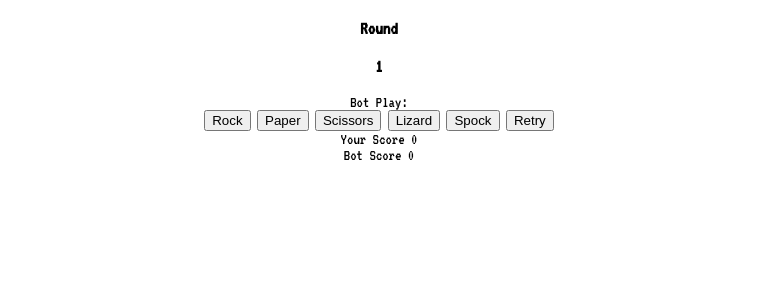
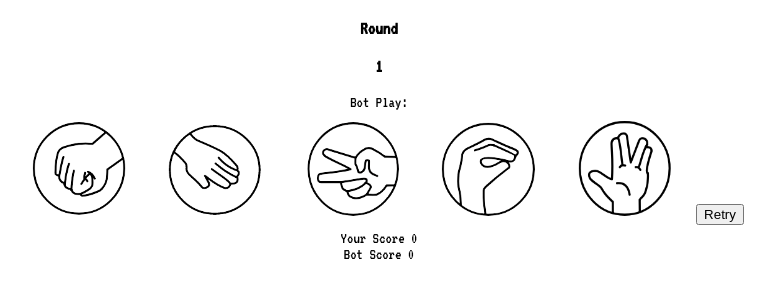
Before and after one commit to missdays/Lizard-Spock-and-Beyond, a plain HTML site: page index.html in a window 1280 px wide. Shown: the part 56-354 px from the top of the page, without its empty margins (261-1036 px from the left). Drawn offline with Linux system fonts and the light colour scheme.

Commit message:
add images and button css, js diffulty level

```diff
--- a/assets/css/style.css
+++ b/assets/css/style.css
@@ -2,3 +2,39 @@ body{
     font-family: 'VT323', monospace;
     text-align: center;
 }
+
+.game-button{
+    width: 120px;
+    height: 120px;
+    margin-left:5px;
+    margin-right:5px;
+    background-color:transparent;
+    border-radius: 50%;
+    border-color: transparent;
+}
+
+.button-image{
+    width: 100px;
+    height: 100px;
+
+}
+.rock-btn:hover{
+    border-color:lightgoldenrodyellow ;
+    border-width: 5px;
+}
+.paper-btn:hover{
+    border-color:lightseagreen ;
+    border-width: 5px;
+}
+.scissors-btn:hover{
+    border-color:lightcoral ;
+    border-width: 5px;
+}
+.lizard-btn:hover{
+    border-color:lightgreen ;
+    border-width: 5px;
+}
+.spock-btn:hover{
+    border-color:lightskyblue ;
+    border-width: 5px;
+}
--- a/assets/js/script.js
+++ b/assets/js/script.js
@@ -6,7 +6,7 @@ document.addEventListener("DOMContentLoaded", function() {
     for (let button of buttonElements) {
         button.addEventListener("click", function() {
             if (this.getAttribute("data-type") === "retry") {
-                retry();
+                resetGame();
             } else {
                 let selectedGameOption = this.getAttribute("data-type");
                 playGame(selectedGameOption);
@@ -65,11 +65,25 @@ function botScores(){
 
 //gameOptionsEasy gameOptionsMedium gameOptionsHard
 function computerPlay(){
-    //computer will store options
-    let gameOptions = ['rock', 'paper', 'scissors', 'lizard', 'spock'];
+    //get the round number to set level of difficulty
+    let roundNumber = parseInt(document.getElementById("round-number").innerText);
 
-    //Creates a random number between 0 and 4
-    let index = Math.floor(Math.random() * 5);
+    //Easy Level
+    let gameOptions = ['rock', 'paper'];
+
+    //Medium Level: computer will be able to choose 3 options: rock, paper, scissors
+    if (roundNumber > 2){
+        gameOptions.push('scissors');
+    }
+
+    //Hard Level: computer will be able to choose ALL options
+    if (roundNumber > 4){
+        gameOptions.push('lizard');
+        gameOptions.push('spock');
+    }
+
+    //Creates a random number according to gameOptions difficulty Level
+    let index = Math.floor(Math.random()* gameOptions.length);
     let option = gameOptions[index];
 
     return option;
--- a/index.html
+++ b/index.html
@@ -34,11 +34,21 @@
     </div>
 
    <div>
-     <button data-type="rock">Rock</button>
-     <button data-type="paper">Paper</button>
-     <button data-type="scissors">Scissors</button>
-     <button data-type="lizard">Lizard</button>
-     <button data-type="spock">Spock</button>
+     <button data-type="rock" class="game-button rock-btn" >
+        <img src="assets/images/rock.png" class="button-image"/>
+     </button>
+     <button data-type="paper" class="game-button paper-btn">
+        <img src="assets/images/paper.png" class="button-image"/>
+     </button>
+     <button data-type="scissors" class="game-button scissors-btn">
+        <img src="assets/images/scissors.png" class="button-image"/>
+     </button>
+     <button data-type="lizard" class="game-button lizard-btn">
+        <img src="assets/images/lizard.png" class="button-image"/>
+     </button>
+     <button data-type="spock" class="game-button spock-btn">
+        <img src="assets/images/spock.png" class="button-image"/>
+     </button>
      <button data-type="retry">Retry</button>
    </div>
 
```
Also changed, not shown: assets/images/lizard.png (added), assets/images/paper.png (added), assets/images/rock.png (added), assets/images/scissors.png (added), assets/images/spock.png (added).
